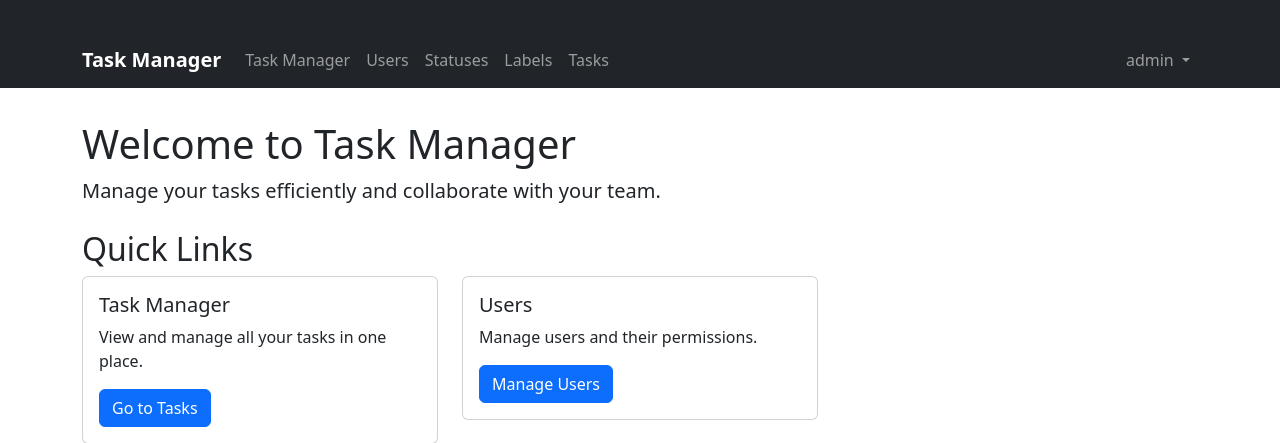
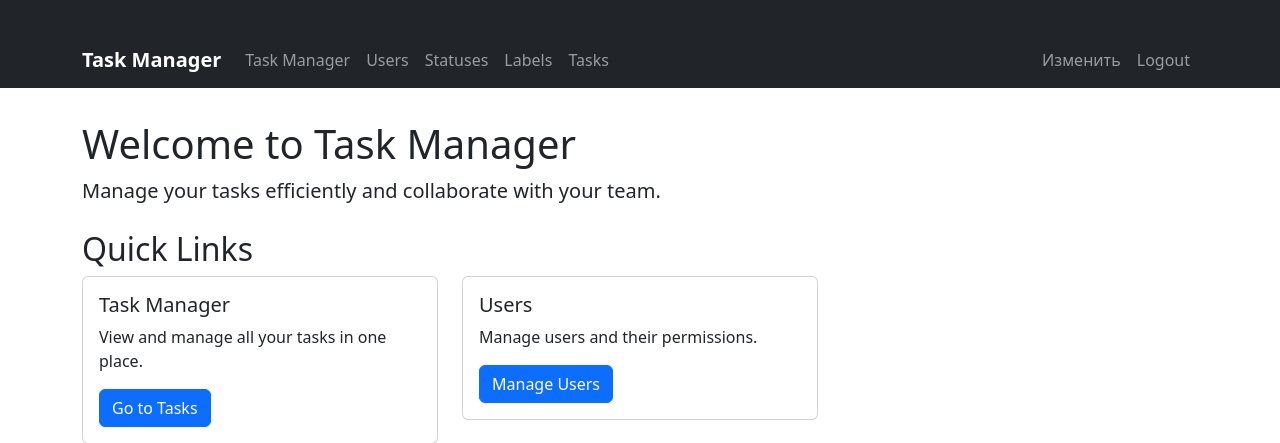
Before and after one commit to karelinaas/python-project-52, a Django app: page / in a window 1280 px wide. Shown: the top 443 px of the page. Run offline with Django 5.2, Linux system fonts and the light colour scheme; a user stored in the database is signed in; some libraries are stand-ins or nearby versions.

Commit message:
Step 8 - fix failed tests pt.2

```diff
--- a/templates/base.html
+++ b/templates/base.html
@@ -43,20 +43,14 @@
                 </ul>
                 <ul class="navbar-nav">
                     {% if user.is_authenticated %}
-                        <li class="nav-item dropdown">
-                            <a class="nav-link dropdown-toggle" href="#" id="navbarDropdown" role="button" data-bs-toggle="dropdown">
-                                {{ user.username }}
-                            </a>
-                            <ul class="dropdown-menu">
-                                <li><a class="dropdown-item" href="{% url 'users:update' user.pk %}">{% trans "Change" %}</a></li>
-                                <li><hr class="dropdown-divider"></li>
-                                <li>
-                                    <form method="post" action="{% url 'users:logout' %}" class="d-inline">
-                                        {% csrf_token %}
-                                        <button type="submit" class="dropdown-item btn btn-link">{% trans "Logout" %}</button>
-                                    </form>
-                                </li>
-                            </ul>
+                        <li class="nav-item">
+                            <a class="nav-link" href="{% url 'users:update' user.pk %}">{% trans "Change" %}</a>
+                        </li>
+                        <li class="nav-item">
+                            <form method="post" action="{% url 'users:logout' %}" class="d-inline">
+                                {% csrf_token %}
+                                <button type="submit" class="btn btn-link nav-link">{% trans "Logout" %}</button>
+                            </form>
                         </li>
                     {% else %}
                         <li class="nav-item">
```
